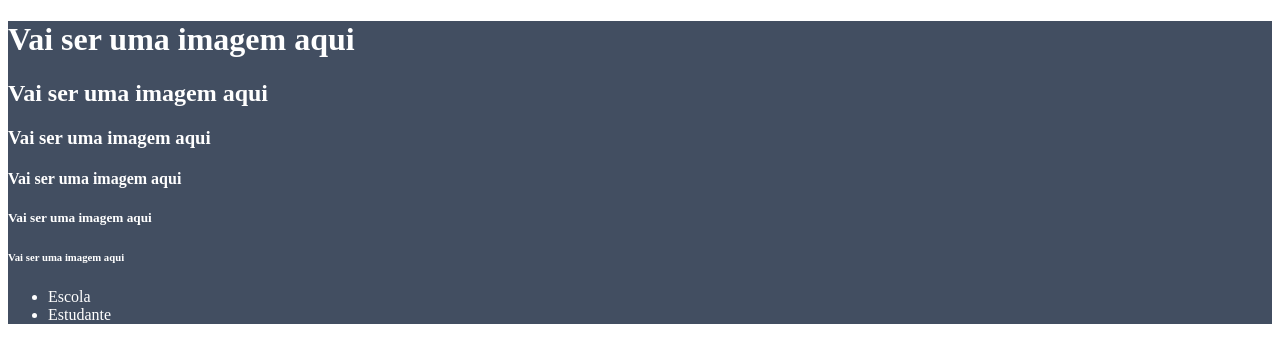
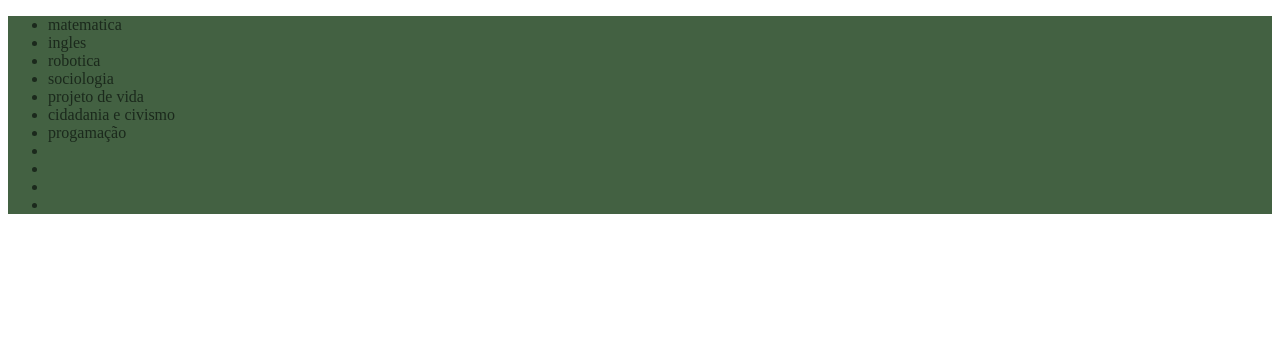
Before and after one commit to gabee0/site-alura, a plain HTML site: page index.html in a window 1280 px wide. Drawn offline with Linux system fonts and the light colour scheme.

Commit message:
aLTERAÇÃO

```diff
--- a/index.html
+++ b/index.html
@@ -4,7 +4,7 @@
     <meta charset="UTF-8">
     <meta http-equiv="X-UA-Compatible" content="IE=edge">
     <meta name="viewport" content="width=device-width, initial-scale=1.0">
-    <title>Document</title>
+    <title>REVEZ</title>
     <link rel="stylesheet" href="style.css">
 </head>
 
@@ -12,17 +12,20 @@
 <body>
     <header>
 
-        <h1>Vai ser uma imagem aqui</h1>
-        <h2>Vai ser uma imagem aqui</h2>
-        <h3>Vai ser uma imagem aqui</h3>
-        <h4>Vai ser uma imagem aqui</h4>
-        <h5>Vai ser uma imagem aqui</h5>
-        <h6>Vai ser uma imagem aqui</h6>
 
 
         <ul>
-            <li>Escola</li>
-            <li>Estudante</li>
+            <li>matematica</li>
+            <li>ingles</li>
+            <li>robotica</li>
+            <li>sociologia</li>
+            <li>projeto de vida</li>
+            <li>cidadania e civismo</li>
+            <li>progamação</li>
+            <li></li>
+            <li></li>
+            <li></li>
+            <li></li>
         </ul>
     </header>
 
--- a/style.css
+++ b/style.css
@@ -1,4 +1,9 @@
 header {
-    background-color: #424E61;
-    color: white;
+    background-color: #436142;
+    color: rgb(27, 41, 28);
 }
+
+title {
+    color: rgb(79, 146, 137)
+
+}
```
